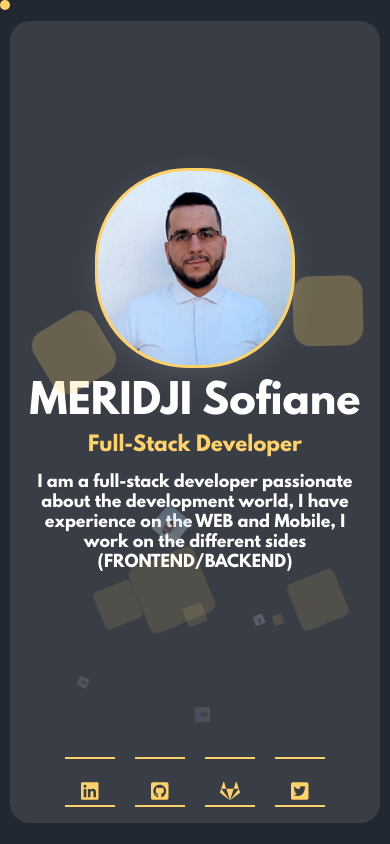
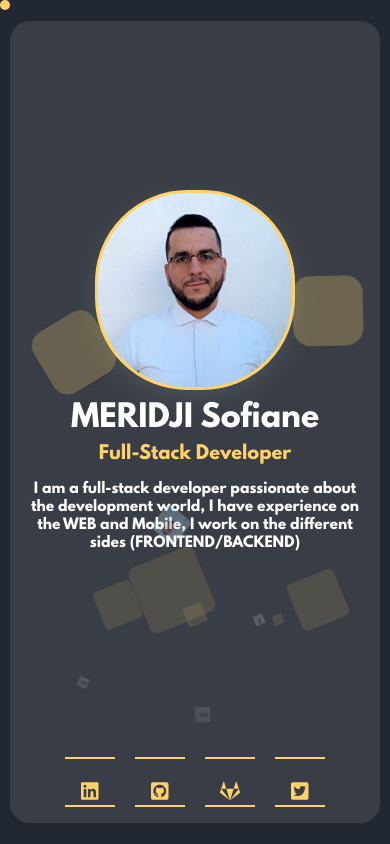
Before and after one commit to sofianemeridji/my-portfolio, a Next.js app: page / in a window 390 px wide. Built offline with nearby package versions, Linux system fonts and the light colour scheme.

Commit message:
fix font size

```diff
--- a/styles/Home.module.css
+++ b/styles/Home.module.css
@@ -147,8 +147,8 @@
 }
 
 .avatar {
-    height: 25vh;
-    width: 15vw;
+    height: 300px;
+    width: 300px;
     background-image: url("/images/sofiane.png");
     border-radius: 20px;
     box-shadow: rgba(149, 157, 165, 0.2) 0px 8px 24px;
@@ -415,3 +415,21 @@
 
   }
 }
+
+@media (max-width: 400px) {
+  .description {
+    font-size: 14px;
+    margin: 20px;
+    padding: 0px;
+    padding-left: 0vw;
+    padding-right: 0vw;
+  }
+  .fullname {
+    font-size: 30px;
+    margin: 10px;
+  }
+  .title {
+    font-size: 18px;
+    margin: -5px;
+  }
+}
```
